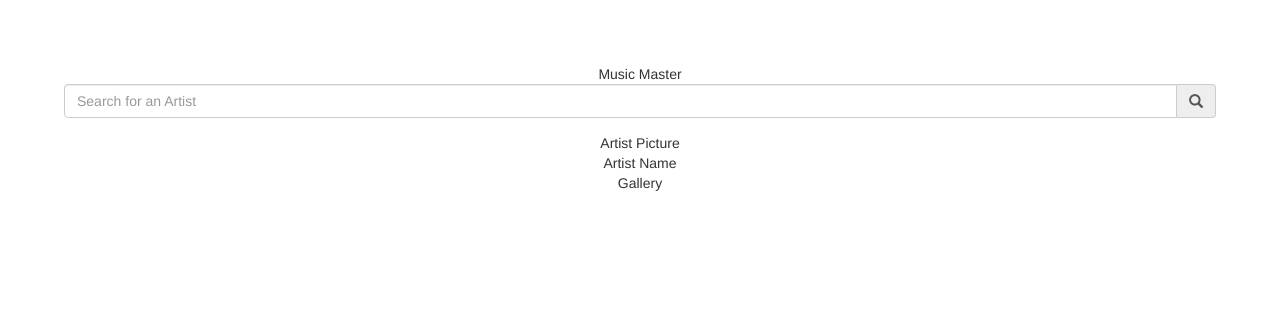
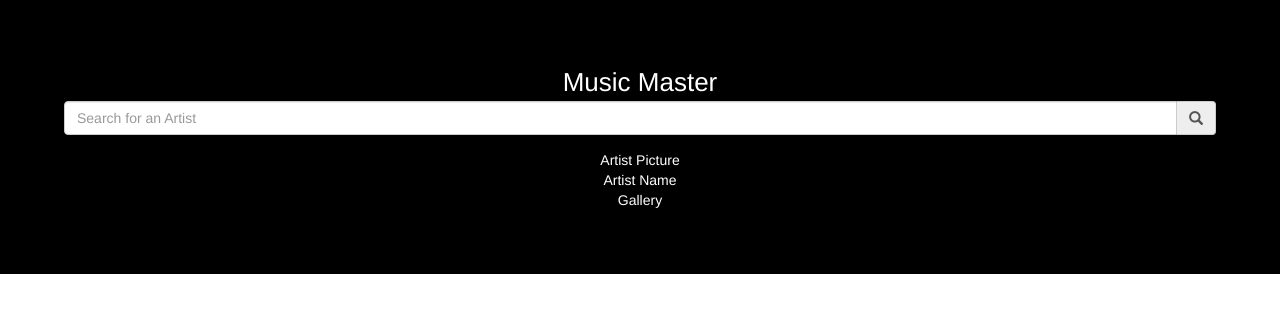
Before and after one commit to TJXStyles/spotify-music-search, a React (Create React App) app: page / in a window 1280 px wide. Shown: the top 312 px of the page. Built offline with nearby package versions, Linux system fonts and the light colour scheme.

Commit message:
testing search query method

```diff
--- a/src/App.css
+++ b/src/App.css
@@ -1,4 +1,10 @@
 .App {
+  background: #000;
+  color: #fff;
   text-align: center;
   padding: 5%;
 }
+
+.App-title {
+  font-size: 26px;
+}
--- a/src/App.js
+++ b/src/App.js
@@ -2,8 +2,19 @@ import React, {Component} from 'react';
 import './App.css';
 import { FormGroup, FormControl, InputGroup, Glyphicon } from 'react-bootstrap';
 
+class App extends Component {
 
-class App extends Component {
+  constructor(props) {
+    super(props)
+    this.state = {
+      query: ''
+    }
+  }
+
+  search() {
+    console.log('this.state', this.state)
+  }
+
   render() {
     return (
       <div className="App">
@@ -11,10 +22,12 @@ class App extends Component {
         <FormGroup>
           <InputGroup>
           <FormControl
+            value={ this.state.query }
             type="text"
             placeholder="Search for an Artist"
+            onChange={event => {this.setState({ query: event.target.value })}}
           />
-            <InputGroup.Addon>
+            <InputGroup.Addon onClick={() => this.search()}>
               <Glyphicon glyph="search"></Glyphicon>
             </InputGroup.Addon>
 
```
